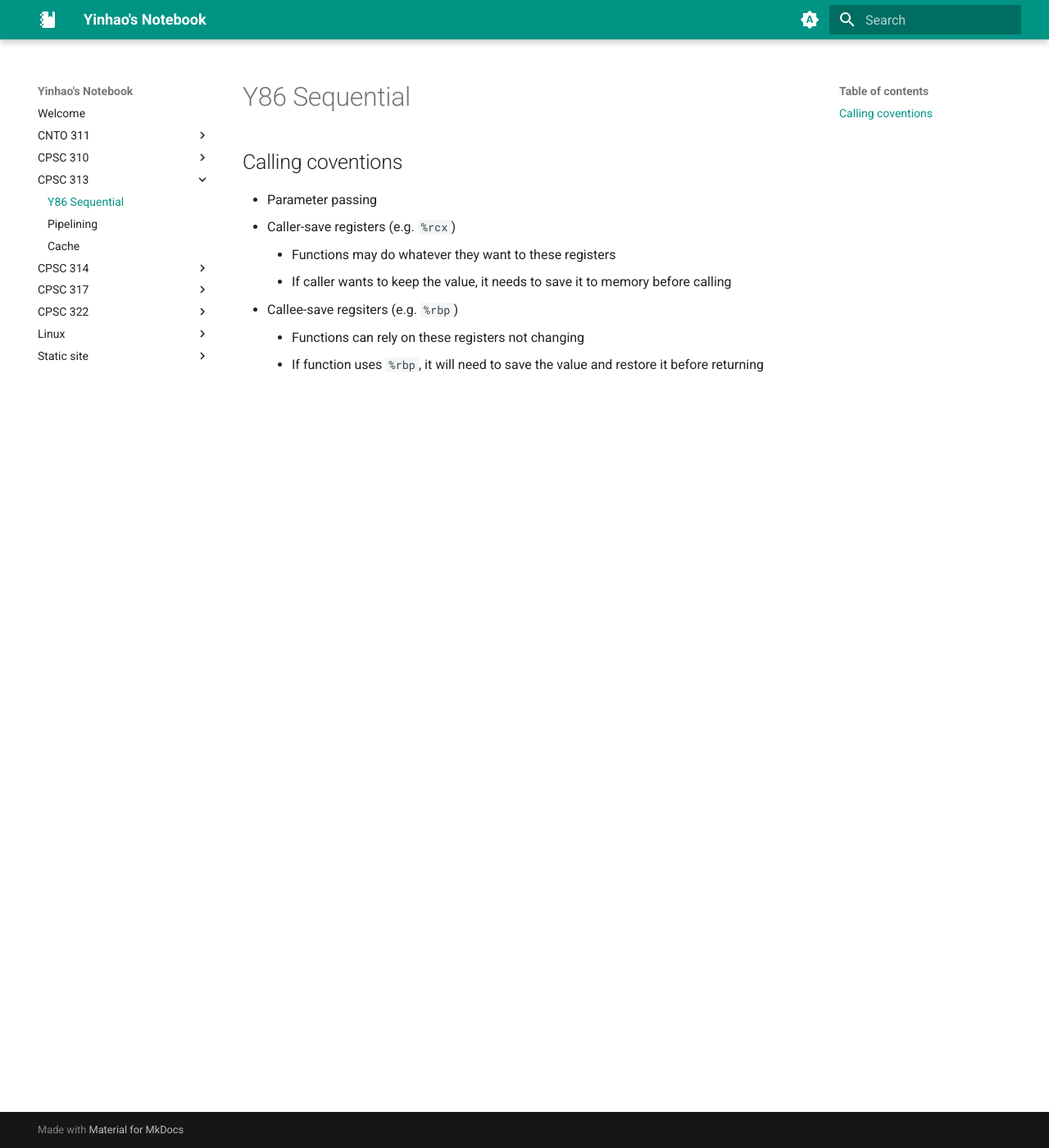
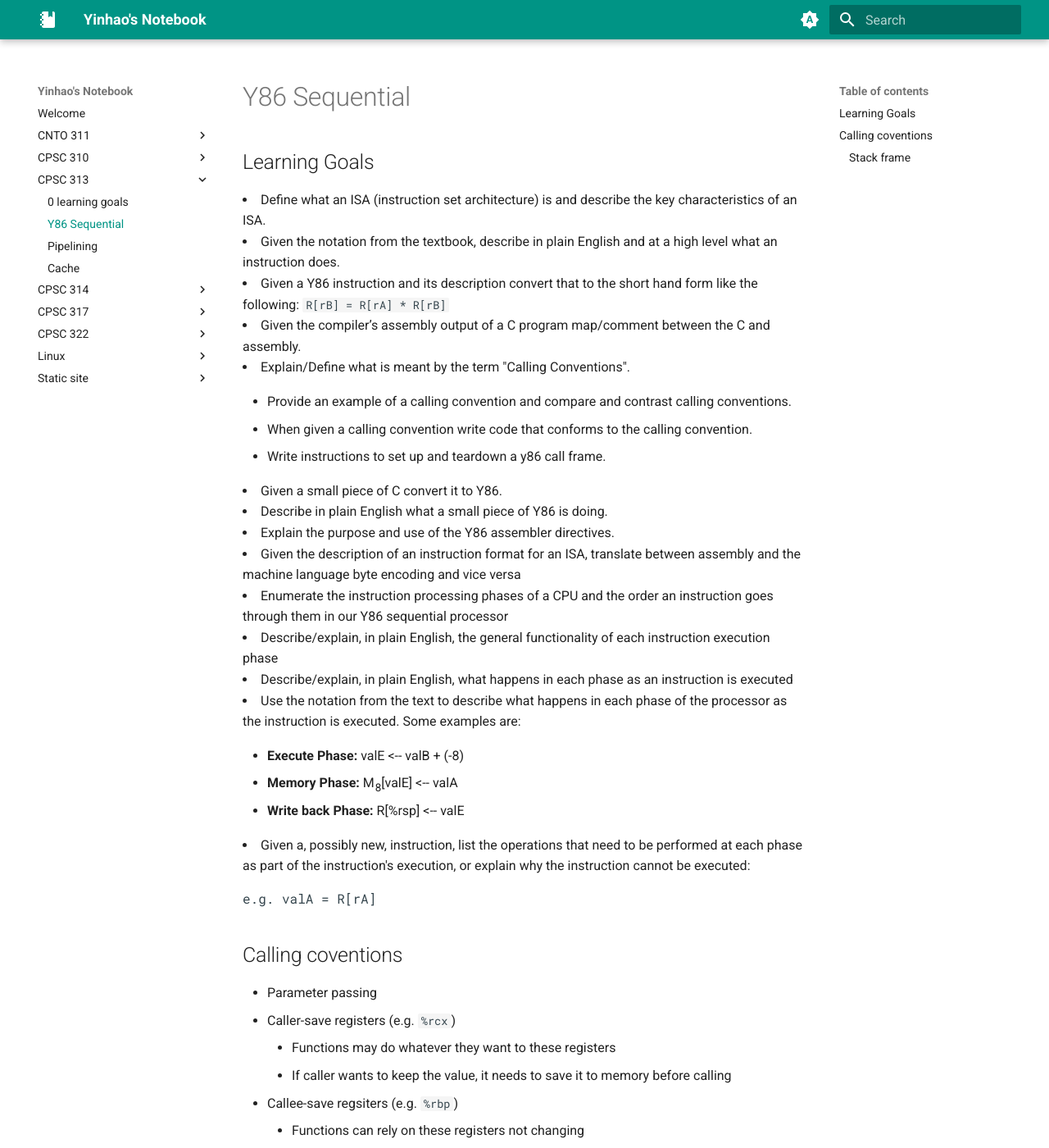
Before and after one commit to yinhao-f/notes, an MkDocs documentation site: the page built from docs/CPSC-313/1-y86-sequential.md, in a window 1280 px wide and 1400 px high. Shown: the whole window at 82% size. Built offline with MkDocs 1.6.1 and Material for MkDocs 9.7.7, drawn with Linux system fonts in a browser that asks for light colours.

Commit message:
CPSC 313 notes

```diff
--- a/docs/CPSC-313/1-y86-sequential.md
+++ b/docs/CPSC-313/1-y86-sequential.md
@@ -1,4 +1,46 @@
 # Y86 Sequential
+
+## Learning Goals
+
+
+<li>Define what an ISA (instruction set architecture) is and describe the key characteristics of an ISA.</li>
+
+<li>Given the notation from the textbook, describe in plain English and at
+a high level what an instruction does.</li>
+
+<li>Given a Y86 instruction and its description convert that to the short
+hand form like the following:
+<code>R[rB] = R[rA] * R[rB]</code></li>
+
+<li>Given the compiler’s assembly output of a C program map/comment between
+the C and assembly.</li>
+
+<li>Explain/Define what is meant by the term "Calling Conventions".</li>
+<ul>
+<li>Provide an example of a calling convention and compare and contrast
+calling conventions.</li>
+
+<li>When given a calling convention write code that conforms to the
+calling convention.</li>
+<li>Write instructions to set up and teardown a y86 call frame.</li>
+</ul>
+<li>Given a small piece of C convert it to Y86.</li>
+
+<li>Describe in plain English what a small piece of Y86 is doing.</li>
+<li>Explain the purpose and use of the Y86 assembler directives. </li>
+<li>Given the description of an instruction format for an ISA, translate between assembly and the machine language byte encoding and vice versa</li>
+<li>Enumerate the instruction processing phases of a CPU and the order an instruction goes through them in our Y86 sequential processor</li>
+<li>Describe/explain, in plain English, the general functionality of each instruction execution phase</li>
+<li>Describe/explain, in plain English, what happens in each phase as an instruction is executed</li>
+<li>Use the notation from the text to describe what happens in each phase of the processor as the instruction is executed. Some examples are:</li>
+<ul>
+<li><strong style="font-weight: bold;">Execute Phase:</strong>&nbsp;valE &lt;-- valB + (-8)</li>
+<li><strong style="font-weight: bold;">Memory Phase:</strong>&nbsp;M<sub>8</sub>[valE] &lt;-- valA</li>
+<li><strong style="font-weight: bold;">Write back Phase:</strong>&nbsp;R[%rsp] &lt;-- valE</li>
+</ul>
+<li>Given a, possibly new, instruction, list the operations that need to be performed at each phase as part of the instruction's execution, or explain why the instruction cannot be executed:
+<pre>e.g. valA = R[rA]</pre>
+</li>
 
 ## Calling coventions
 - Parameter passing
@@ -8,3 +50,7 @@
 - Callee-save regsiters (e.g. `%rbp`)
     - Functions can rely on these registers not changing
     - If function uses `%rbp`, it will need to save the value and restore it before returning
+
+### Stack frame
+
+![alt text](./assets/1-stack-frame.png)
```
Also changed, not shown: docs/CPSC-313/0-learning-goals.md (added), docs/CPSC-313/assets/1-stack-frame.png (added).
